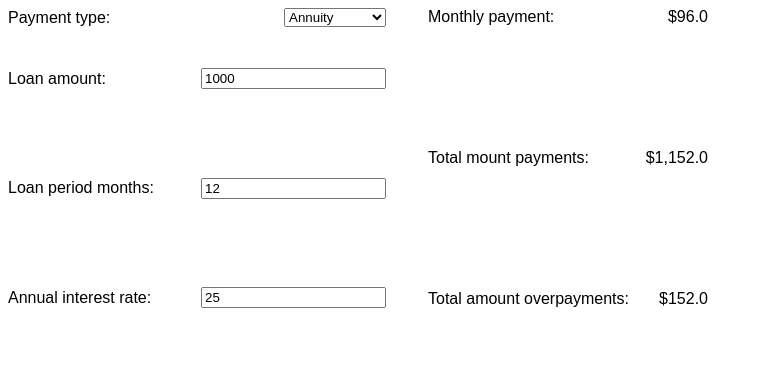
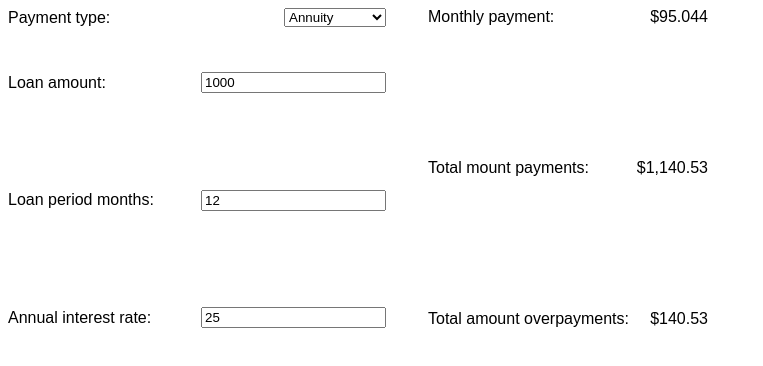
Before and after one commit to Artem123456789/loan-calc, an Angular app: page / in a window 1280 px wide. Shown: the top 366 px of the page, without its empty margins (0-763 px from the left). Built offline with nearby package versions, Linux system fonts and the light colour scheme.

Commit message:
Added private modificators and get sets

```diff
--- a/src/app/calc-root/calc-root.component.css
+++ b/src/app/calc-root/calc-root.component.css
@@ -1,6 +1,7 @@
 :host
 {
     width: 700px;
+    height: 800px;
     display: flex;
     flex-direction: column;
     justify-content: space-between;
@@ -35,5 +36,5 @@
     justify-content: space-between;
     align-items: center;
     width: 100%;
-    height: 300px;
+    height: 40%;
 }
--- a/src/app/calc-root/calc-root.component.html
+++ b/src/app/calc-root/calc-root.component.html
@@ -1,21 +1,21 @@
 <div class="calc-main-info">
     <div class="calc-interface">
-        <calc-select-loan-type [(paymentTypeVal)]="loanCalc.selectedLoanPaymentType"></calc-select-loan-type>
+        <calc-select-loan-type [(paymentTypeVal)]="loanCalc.loanPaymentType"></calc-select-loan-type>
         <div class="calc-number-field-containter">
             <calc-number-field
             [labelText]="loanCalc.loanAmount.label"
-            [(numberValue)]="loanCalc.loanAmount.numberValue"></calc-number-field>
+            [(numberValue)]="loanCalc.loanAmount.value"></calc-number-field>
             <calc-number-field
             [labelText]="loanCalc.loanPeriodMonths.label"
-            [(numberValue)]="loanCalc.loanPeriodMonths.numberValue"></calc-number-field>
+            [(numberValue)]="loanCalc.loanPeriodMonths.value"></calc-number-field>
             <calc-number-field [labelText]="loanCalc.annualInterestRate.label"
-            [(numberValue)]="loanCalc.annualInterestRate.numberValue"></calc-number-field>
+            [(numberValue)]="loanCalc.annualInterestRate.value"></calc-number-field>
         </div>
     </div>
     <loan-info [monthlyPayment]="loanCalc.monthlyPayment"
     [totalAmountPayments]="loanCalc.totalAmountPayments"
     [totalAmountOverpayments]="loanCalc.totalAmountOverpayments"
-    [paymentType]="loanCalc.selectedLoanPaymentType"></loan-info>
+    [paymentType]="loanCalc.loanPaymentType"></loan-info>
 </div>
-<differentiated-payments-info *ngIf="loanCalc.selectedLoanPaymentType != 'annuity'"
+<differentiated-payments-info *ngIf="loanCalc.loanPaymentType != 'annuity'"
 [dirrerentiedPayments]="loanCalc.differentedLoanPayment"></differentiated-payments-info>
--- a/src/app/calc-root/calc-root.component.ts
+++ b/src/app/calc-root/calc-root.component.ts
@@ -16,48 +16,7 @@ export class CalcRootComponent implements OnInit, DoCheck {
   }
 
   ngDoCheck(){
-    const COUNT_MONTHS_YEAR: number = 12;
-    let monthlyInterestRate: number = this.loanCalc.annualInterestRate.numberValue / (100 * COUNT_MONTHS_YEAR);
-    if(this.loanCalc.selectedLoanPaymentType == "annuity")
-    {
-      this.loanCalc.monthlyPayment = Math.ceil(
-        this.loanCalc.loanAmount.numberValue * (
-          monthlyInterestRate + (monthlyInterestRate /
-            (
-              Math.pow(1 + monthlyInterestRate, this.loanCalc.loanPeriodMonths.numberValue) - 1
-            ))
-        )
-      );
-      this.loanCalc.totalAmountPayments = Math.ceil(this.loanCalc.monthlyPayment * this.loanCalc.loanPeriodMonths.numberValue);
-      this.loanCalc.totalAmountOverpayments = Math.ceil(this.loanCalc.totalAmountPayments - this.loanCalc.loanAmount.numberValue);
-    }else{
-      let currentDate: Date = new Date();
-      let countDaysYear: number = 0;
-      let interestRate: number = this.loanCalc.annualInterestRate.numberValue / 100;
-      let amountPrincipalAmountLoan: number = this.loanCalc.loanAmount.numberValue;
-      let loanBody: number = this.loanCalc.loanAmount.numberValue / this.loanCalc.loanPeriodMonths.numberValue;
-      let paymentsSumm: number = 0;
-      let monthlyInterest: number = 0;
-      this.loanCalc.differentedLoanPayment = [];
-      while(amountPrincipalAmountLoan > 0){
-        currentDate.setMonth(currentDate.getMonth() + 1);
-        countDaysYear = currentDate.getFullYear() % 400 == 0 || (currentDate.getFullYear() % 100 != 0 && currentDate.getFullYear() % 4 == 0) ? 366 : 365;
-        monthlyInterest = amountPrincipalAmountLoan * interestRate / countDaysYear * this.getCountDaysMonth(currentDate.getFullYear(), currentDate.getMonth());
-        this.loanCalc.differentedLoanPayment.push({date: currentDate,
-        summ: loanBody + monthlyInterest});
-        amountPrincipalAmountLoan -= loanBody;
-      }
-      this.loanCalc.differentedLoanPayment.forEach((val)=>{
-        paymentsSumm += val.summ;
-      });
-      this.loanCalc.monthlyPayment = paymentsSumm / this.loanCalc.differentedLoanPayment.length;
-      this.loanCalc.totalAmountPayments = paymentsSumm;
-      this.loanCalc.totalAmountOverpayments = paymentsSumm - this.loanCalc.loanAmount.numberValue;
-    }
-  }
-
-  getCountDaysMonth(year: number, month: number): number{
-    return new Date(year, month, 0).getDate();
+    this.loanCalc.setMonthlyPayment();
   }
 
 }
--- a/src/app/differentiated-payments-info/differentiated-payments-info.component.css
+++ b/src/app/differentiated-payments-info/differentiated-payments-info.component.css
@@ -1,7 +1,7 @@
 :host
 {
-    margin-top: 25px;
     width: 100%;
+    height: 50%;
 }
 
 .dirrerentied-payments-table
--- a/src/app/differentiated-payments-info/differentiated-payments-info.component.html
+++ b/src/app/differentiated-payments-info/differentiated-payments-info.component.html
@@ -1,10 +1,10 @@
 <table class="dirrerentied-payments-table" border="1">
     <tr>
         <th class="dirrerentied-payments-head">Date</th>
-        <th class="dirrerentied-payments-head">Summ</th>
+        <th class="dirrerentied-payments-head">Payment</th>
     </tr>
     <tr *ngFor="let payment of dirrerentiedPayments;let index = i;">
         <td class="dirrerentied-payments-value dirrerentied-payments-date">{{ payment.date | date:'yyyy/mm/dd' }}</td>
-        <td class="dirrerentied-payments-value dirrerentied-payments-summ">{{ payment.summ | currency:'USD':'symbol':'1.1-3' }}</td>
+        <td class="dirrerentied-payments-value dirrerentied-payments-summ">{{ payment.payment | currency:'USD':'symbol':'1.1-3' }}</td>
     </tr>
 </table>
--- a/src/app/differentiated-payments-info/differentiated-payments-info.component.ts
+++ b/src/app/differentiated-payments-info/differentiated-payments-info.component.ts
@@ -12,6 +12,6 @@ export class DifferentiatedPaymentsInfoComponent implements OnInit {
   ngOnInit() {
   }
 
-  @Input() dirrerentiedPayments: Array<any>;
+  @Input() dirrerentiedPayments: Array<Object>;
 
 }
--- /dev/null
+++ b/src/app/services/loan-calc-info.service.ts
@@ -0,0 +1,76 @@
+import { Injectable } from '@angular/core';
+
+@Injectable({
+  providedIn: 'root'
+})
+export class LoanCalcInfoService {
+
+  constructor() { }
+
+  private _monthlyPayment: number = 0;
+  private _totalAmountPayments: number = 0;
+  private _totalAmountOverpayments: number = 0;
+  private _differentedLoanPayment: Array<Object> = [];
+
+  public get monthlyPayment(): number{
+    return this._monthlyPayment;
+  }
+
+  public get totalAmountPayments(): number{
+    return this._totalAmountPayments;
+  }
+
+  public get totalAmountOverpayments(): number{
+    return this._totalAmountOverpayments;
+  }
+
+  public get differentedLoanPayment(): Array<Object>{
+    return this._differentedLoanPayment;
+  }
+
+  public setMonthlyPayment(loanAmount: number, loanPeriodMonths: number, annualInterestRate: number, paymentType: string){
+    const COUNT_MONTHS_YEAR = 12;
+    if(paymentType == "annuity"){
+      let monthlyInterestRate = annualInterestRate / (100 * COUNT_MONTHS_YEAR);
+      this._monthlyPayment =
+      loanAmount*(
+        (
+          monthlyInterestRate + (
+          monthlyInterestRate
+          /
+          (
+            Math.pow(1 + monthlyInterestRate, loanPeriodMonths) - 1
+          ))
+        )
+      )
+    }else{
+      const COUNT_DAYS_LEAP_YEAR = 366;
+      let currentDate: Date = new Date();
+      let countDaysYear: number = 0;
+      let interestRate = annualInterestRate / 100;
+      let amountPrincipalAmountLoan = loanAmount;
+      let loanBody = loanAmount / loanPeriodMonths;
+      let paymentsAmount: number = 0;
+      let monthlyInterestRate: number = 0;
+      let payment: number = 0;
+      this._differentedLoanPayment = [];
+      while(amountPrincipalAmountLoan > 0){
+        currentDate.setMonth(currentDate.getMonth() + 1);
+        countDaysYear = currentDate.getFullYear() % 400 == 0 || (currentDate.getFullYear() % 100 != 0 && currentDate.getFullYear() % 4 == 0) ? COUNT_DAYS_LEAP_YEAR : COUNT_DAYS_LEAP_YEAR - 1;
+        monthlyInterestRate = amountPrincipalAmountLoan * interestRate / countDaysYear * this.getCountDaysMonth(currentDate.getFullYear(), currentDate.getMonth());
+        payment = loanBody + monthlyInterestRate;
+        this._differentedLoanPayment.push({date: currentDate, payment: payment});
+        paymentsAmount += payment;
+        amountPrincipalAmountLoan -= loanBody;
+      }
+      this._monthlyPayment = paymentsAmount / loanPeriodMonths;
+    }
+    this._totalAmountPayments = this.monthlyPayment * loanPeriodMonths;
+    this._totalAmountOverpayments = this._totalAmountPayments - loanAmount;
+  }
+
+  private getCountDaysMonth(year: number, month: number): number{
+    return new Date(year, month, 0).getDate();
+  }
+
+}
--- a/src/app/services/loan-calc.service.ts
+++ b/src/app/services/loan-calc.service.ts
@@ -1,22 +1,71 @@
 import { Injectable } from '@angular/core';
+import { LoanCalcInfoService } from './loan-calc-info.service';
 
 @Injectable({
   providedIn: 'root'
 })
 export class LoanCalcService {
 
-  loanAmount = {label: 'Loan amount', numberValue: 1000};
-  loanPeriodMonths = {label: 'Loan period months', numberValue: 12};
-  annualInterestRate = {label: 'Annual interest rate', numberValue: 25};
+  constructor(private loanInfo: LoanCalcInfoService) {
+  }
 
-  selectedLoanPaymentType: string= "annuity";
+  private _loanAmount = {label: 'Loan amount', value: 1000};
+  private _loanPeriodMonths = {label: 'Loan period months', value: 12};
+  private _annualInterestRate = {label: 'Annual interest rate', value: 25};
 
-  monthlyPayment: number = 0;
-  totalAmountPayments: number = 0;
-  totalAmountOverpayments: number = 0;
+  private _selectedLoanPaymentType: string= "annuity";
 
-  differentedLoanPayment: Array<any> = [];
+  private _monthlyPayment: number = 0;
+  private _totalAmountPayments: number = 0;
+  private _totalAmountOverpayments: number = 0;
+  private _differentedLoanPayment: Array<Object> = [];
 
-  constructor() {
+  public get loanAmount(): Object{
+    return this._loanAmount;
   }
+
+  public get loanPeriodMonths(): Object{
+    return this._loanPeriodMonths;
+  }
+
+  public get annualInterestRate(): Object{
+    return this._annualInterestRate;
+  }
+
+  public get loanPaymentType(): string{
+    return this._selectedLoanPaymentType;
+  }
+
+  public set loanPaymentType(loanPaymentType: string){
+    this._selectedLoanPaymentType = loanPaymentType;
+  }
+
+  public get monthlyPayment(): number{
+    return this._monthlyPayment;
+  }
+
+  public get totalAmountPayments(): number{
+    return this._totalAmountPayments;
+  }
+
+  public get totalAmountOverpayments(): number{
+    return this._totalAmountOverpayments;
+  }
+
+  public get differentedLoanPayment(): Array<Object>{
+    return this._differentedLoanPayment;
+  }
+
+  public set differentedLoanPayment(differentedLoanPayment: Array<Object>){
+    this._differentedLoanPayment = [...differentedLoanPayment];
+  }
+
+  setMonthlyPayment(){
+    this.loanInfo.setMonthlyPayment(this._loanAmount.value, this._loanPeriodMonths.value, this._annualInterestRate.value, this._selectedLoanPaymentType);
+    this._monthlyPayment = this.loanInfo.monthlyPayment;
+    this._totalAmountPayments = this.loanInfo.totalAmountPayments;
+    this._totalAmountOverpayments = this.loanInfo.totalAmountOverpayments;
+    this._differentedLoanPayment = [...this.loanInfo.differentedLoanPayment];
+  }
+
 }
```
Also changed, not shown: 1 other file (tests, documents, lock files or other folders).
